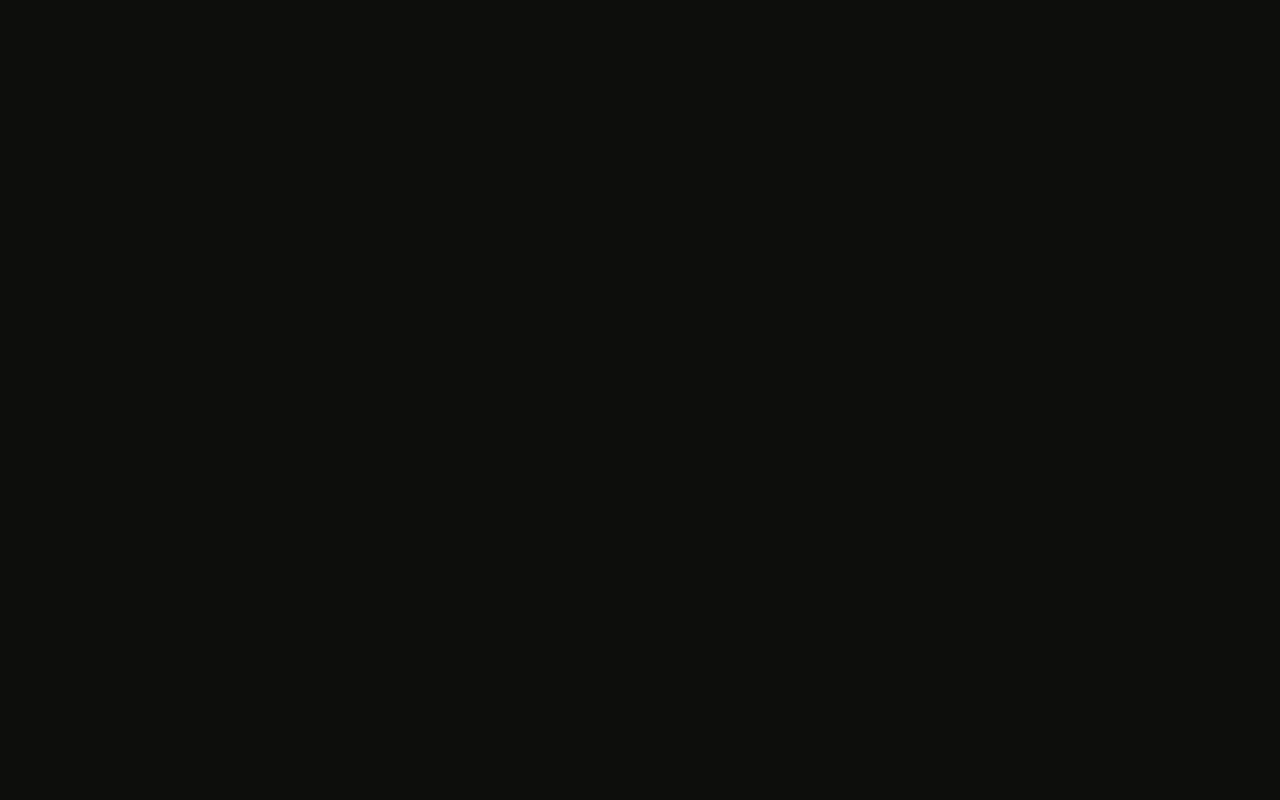
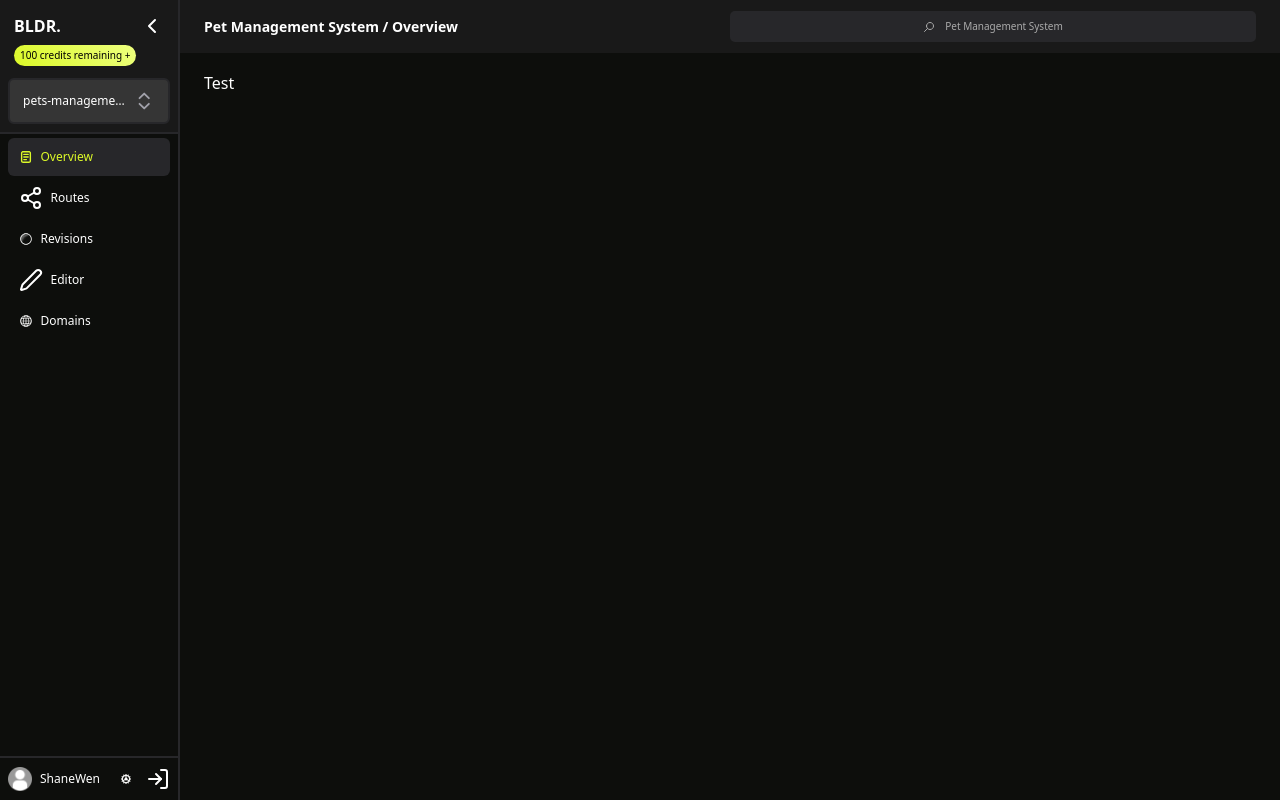
Before and after one commit to Beluga55/test-app-boiler, a Nuxt app in the folder boiler-frontend/: page /overview in a window 1280 px wide. Before the commit this address had no page. Built offline with nearby package versions, Linux system fonts and the light colour scheme.

Commit message:
Added Overview Pages for Nuxt Routing

```diff
--- /dev/null
+++ b/boiler-frontend/pages/overview/index.vue
@@ -0,0 +1,7 @@
+<script setup>
+ import Overview from '~/components/pages/overview/overview.vue'
+</script>
+
+<template>
+  <Overview />
+</template>
```
